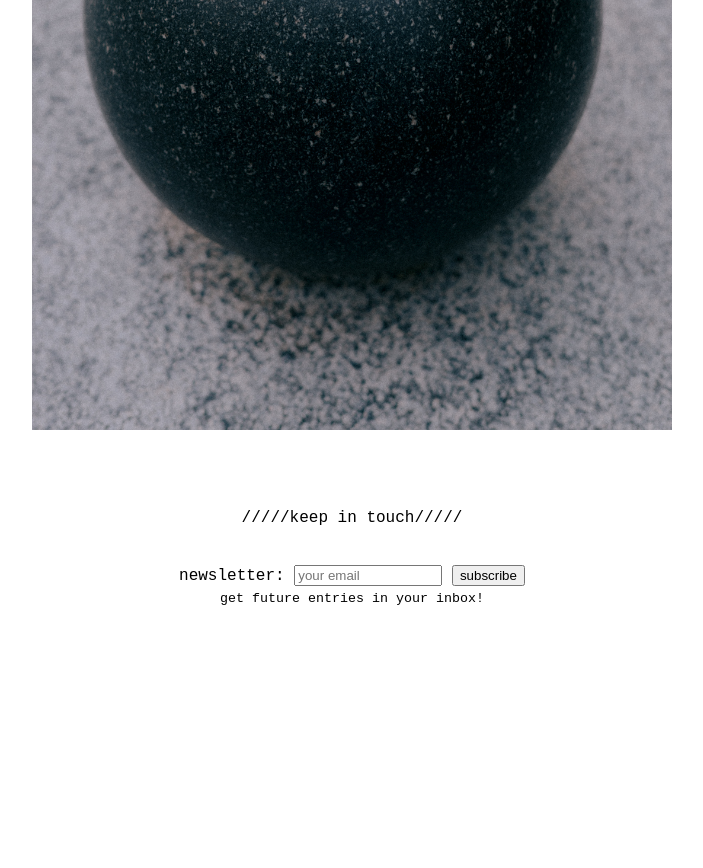
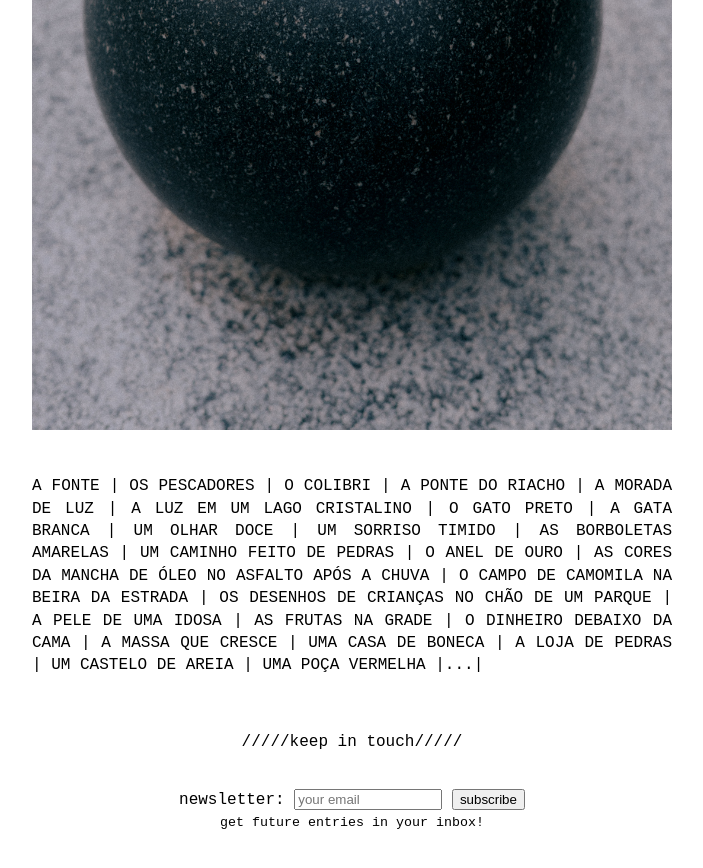
Before and after one commit to odaniloluna/odaniloluna.github.io, a Jekyll site: the page built from _posts/2023-07-02-#020.md, in a window 1280 px wide and 900 px high, scrolled down 1479 px. Shown: the top 868 px of the window, without its empty margins (288-991 px from the left). Built offline with Jekyll 4.4.1, drawn with Linux system fonts in a browser that asks for light colours; before the commit the page ends 2155 px from its top, so only the background shows below that.

Commit message:
Update 2023-07-02-#020.md

```diff
--- a/_posts/2023-07-02-#020.md
+++ b/_posts/2023-07-02-#020.md
@@ -11,3 +11,6 @@ slug: #020
 <img src="/assets/danilo-luna-snapshots-17.jpg" />
 <br>
 <br>
+A FONTE | OS PESCADORES | O COLIBRI | A PONTE DO RIACHO | A MORADA DE LUZ | A LUZ EM UM LAGO CRISTALINO | O GATO PRETO | A GATA BRANCA | UM OLHAR DOCE | UM SORRISO TIMIDO | AS BORBOLETAS AMARELAS | UM CAMINHO FEITO DE PEDRAS | O ANEL DE OURO | AS CORES DA MANCHA DE ÓLEO NO ASFALTO APÓS A CHUVA | O CAMPO DE CAMOMILA NA BEIRA DA ESTRADA | OS DESENHOS DE CRIANÇAS NO CHÃO DE UM PARQUE  | A PELE DE UMA IDOSA | AS FRUTAS NA GRADE | O DINHEIRO DEBAIXO DA CAMA | A MASSA QUE CRESCE | UMA CASA DE BONECA | A LOJA DE PEDRAS | UM CASTELO DE AREIA | UMA POÇA VERMELHA |...|
+<br>
+<br>
```
